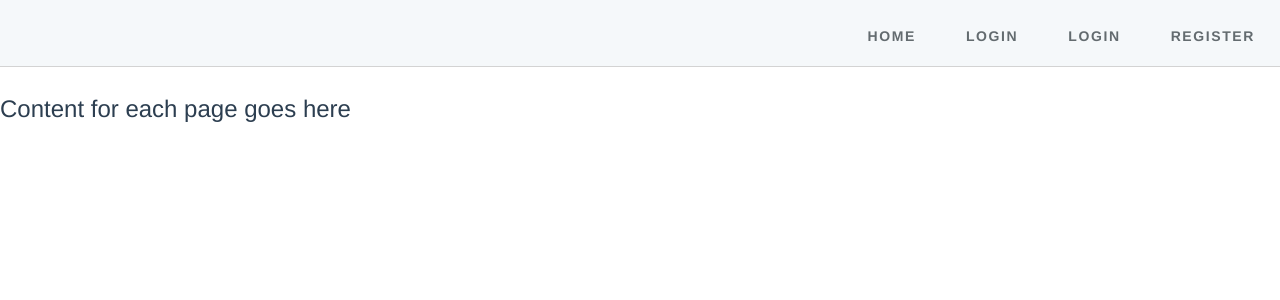
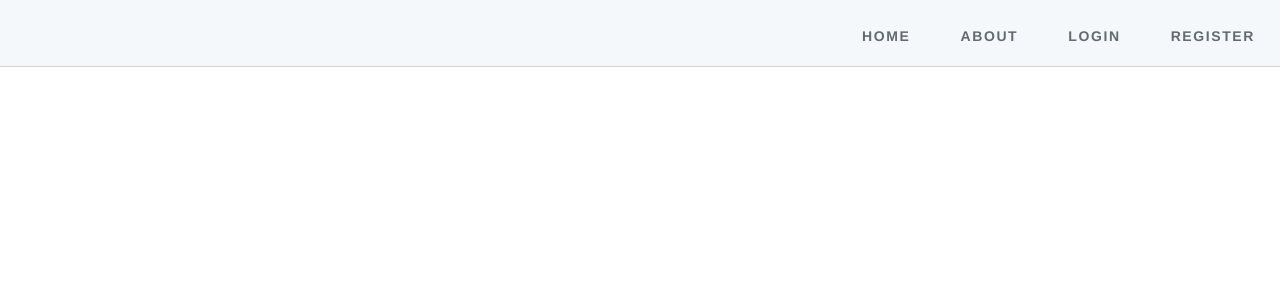
Before and after one commit to byrmylmz/app-todo-frontend, a Vue app: page /#/todo in a window 1280 px wide. Shown: the top 300 px of the page. Built offline with nearby package versions, Linux system fonts and the light colour scheme.

Commit message:
Given to bayram

```diff
--- a/package.json
+++ b/package.json
@@ -10,7 +10,9 @@
   "dependencies": {
     "axios": "^0.23.0",
     "core-js": "^3.6.5",
+    "save": "^2.4.0",
     "vue": "^2.6.11",
+    "vue-router": "^3.5.2",
     "vuex": "^3.4.0"
   },
   "devDependencies": {
--- a/src/App.vue
+++ b/src/App.vue
@@ -1,5 +1,5 @@
 <template>
-  <div id="app">
+  <div id="todo">
      <todo-list></todo-list>
   </div>
 </template>
@@ -9,7 +9,7 @@ import TodoList from './components/TodoList.vue'
 
 
 export default {
-  name: 'App',
+  name: 'todo',
   components: {
 
     TodoList,
@@ -19,7 +19,7 @@ export default {
 </script>
 
 <style>
-#app {
+#todo {
   font-family: Avenir, Helvetica, Arial, sans-serif;
   -webkit-font-smoothing: antialiased;
   -moz-osx-font-smoothing: grayscale;
--- a/src/components/layouts/Master.vue
+++ b/src/components/layouts/Master.vue
@@ -2,14 +2,12 @@
   <div id="app">
       <ul class="nav">
           <li><a href="/">Home</a></li>
-          <li><a href="/">Login</a></li>
+          <li><a href="/">About</a></li>
           <li><a href="/">Login</a></li>
           <li><a href="/">Register</a></li>
       </ul>
 
-      <div>
-          Content for each page goes here
-      </div>
+      <router-view></router-view>
   </div>
 </template>
 
```
Also changed, not shown: src/main.js (+18 -2 lines), 1 other file (tests, documents, lock files or other folders).
